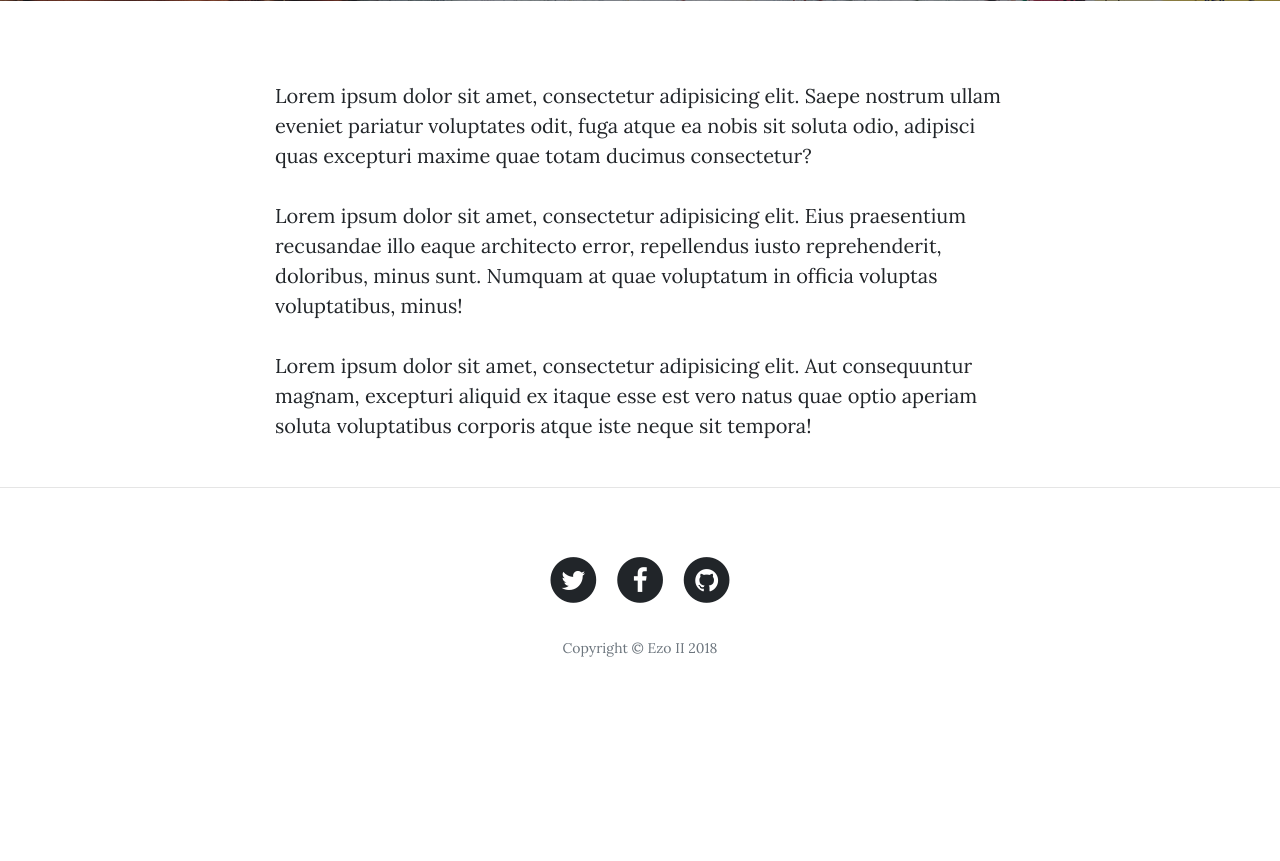
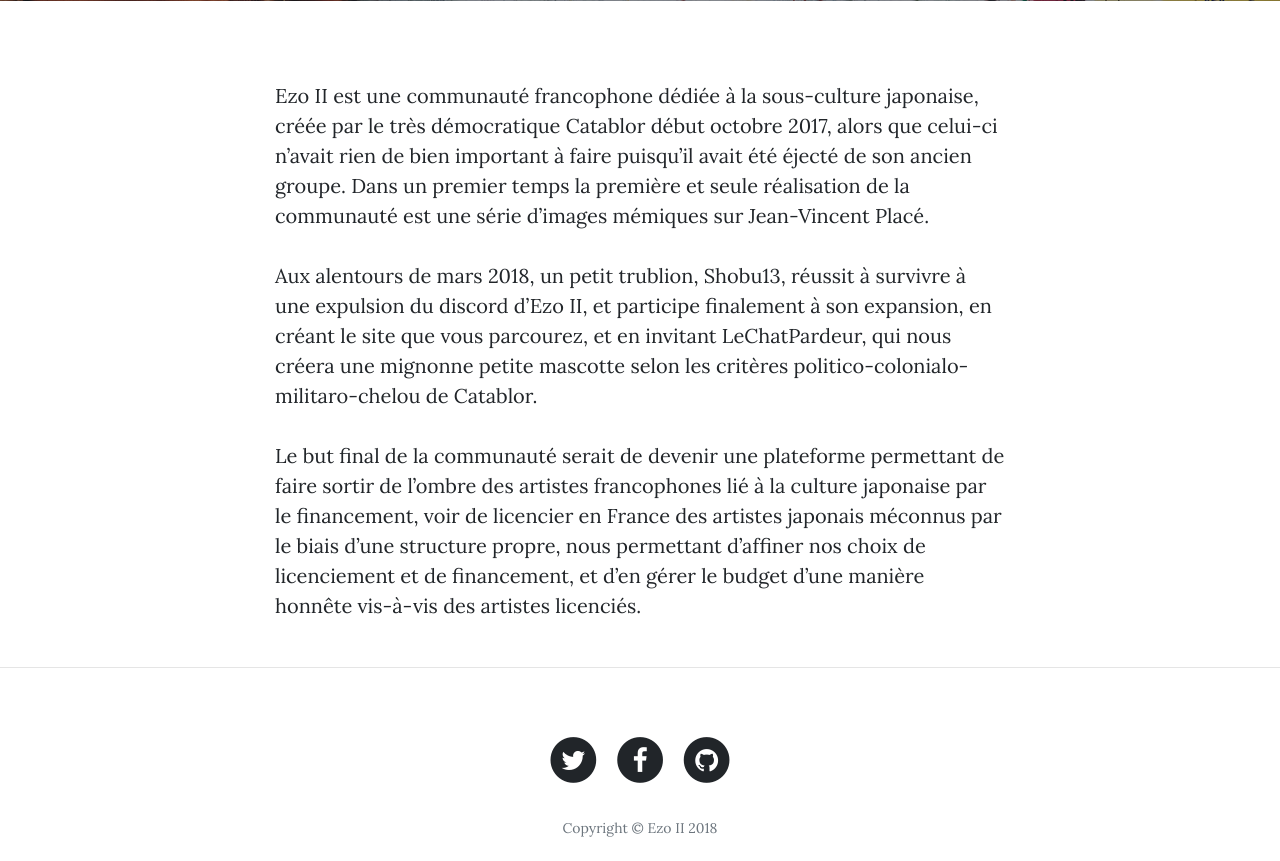
Before and after one commit to shobu13/ezo2, a Django app: page /blog/a_propos in a window 1280 px wide. Shown: the part 507-1368 px from the top of the page. Before the commit the page ends 1164 px from the top, so only its background shows below. Run offline with Django 3.2, Linux system fonts and the light colour scheme; some libraries are stand-ins or nearby versions.

Commit message:
ajout message de présentation sur la page about.html

```diff
--- a/ezo2/blog/templates/blog/about.html
+++ b/ezo2/blog/templates/blog/about.html
@@ -24,9 +24,22 @@
 <div class="container">
     <div class="row">
         <div class="col-lg-8 col-md-10 mx-auto">
-          <p>Lorem ipsum dolor sit amet, consectetur adipisicing elit. Saepe nostrum ullam eveniet pariatur voluptates odit, fuga atque ea nobis sit soluta odio, adipisci quas excepturi maxime quae totam ducimus consectetur?</p>
-          <p>Lorem ipsum dolor sit amet, consectetur adipisicing elit. Eius praesentium recusandae illo eaque architecto error, repellendus iusto reprehenderit, doloribus, minus sunt. Numquam at quae voluptatum in officia voluptas voluptatibus, minus!</p>
-          <p>Lorem ipsum dolor sit amet, consectetur adipisicing elit. Aut consequuntur magnam, excepturi aliquid ex itaque esse est vero natus quae optio aperiam soluta voluptatibus corporis atque iste neque sit tempora!</p>
+            <p>Ezo II est une communauté francophone dédiée à la sous-culture japonaise,
+            créée par le très démocratique Catablor début octobre 2017,
+            alors que celui-ci n’avait rien de bien important à faire puisqu’il avait été éjecté de son ancien groupe.
+            Dans un premier temps la première et seule réalisation de la communauté est une série d’images mémiques sur Jean-Vincent Placé.</p>
+
+            <p>Aux alentours de mars 2018, un petit trublion, Shobu13, réussit à survivre à une expulsion du discord d’Ezo II,
+            et participe finalement à son expansion, en créant le site que vous parcourez, et en invitant LeChatPardeur,
+            qui nous créera une mignonne petite mascotte selon les critères politico-colonialo-militaro-chelou de Catablor.</p>
+
+            <p>Le but final de la communauté serait de devenir une plateforme permettant de faire sortir de
+            l’ombre des artistes francophones lié à la culture japonaise par le financement,
+            voir de licencier en France des artistes japonais méconnus par le biais d’une structure propre,
+            nous permettant d’affiner nos choix de licenciement et de financement,
+            et d’en gérer le budget d’une manière honnête vis-à-vis des artistes licenciés.</p>
+
+
         </div>
     </div>
 </div>
```
Lines whose indentation alone changed are shown as unchanged.
